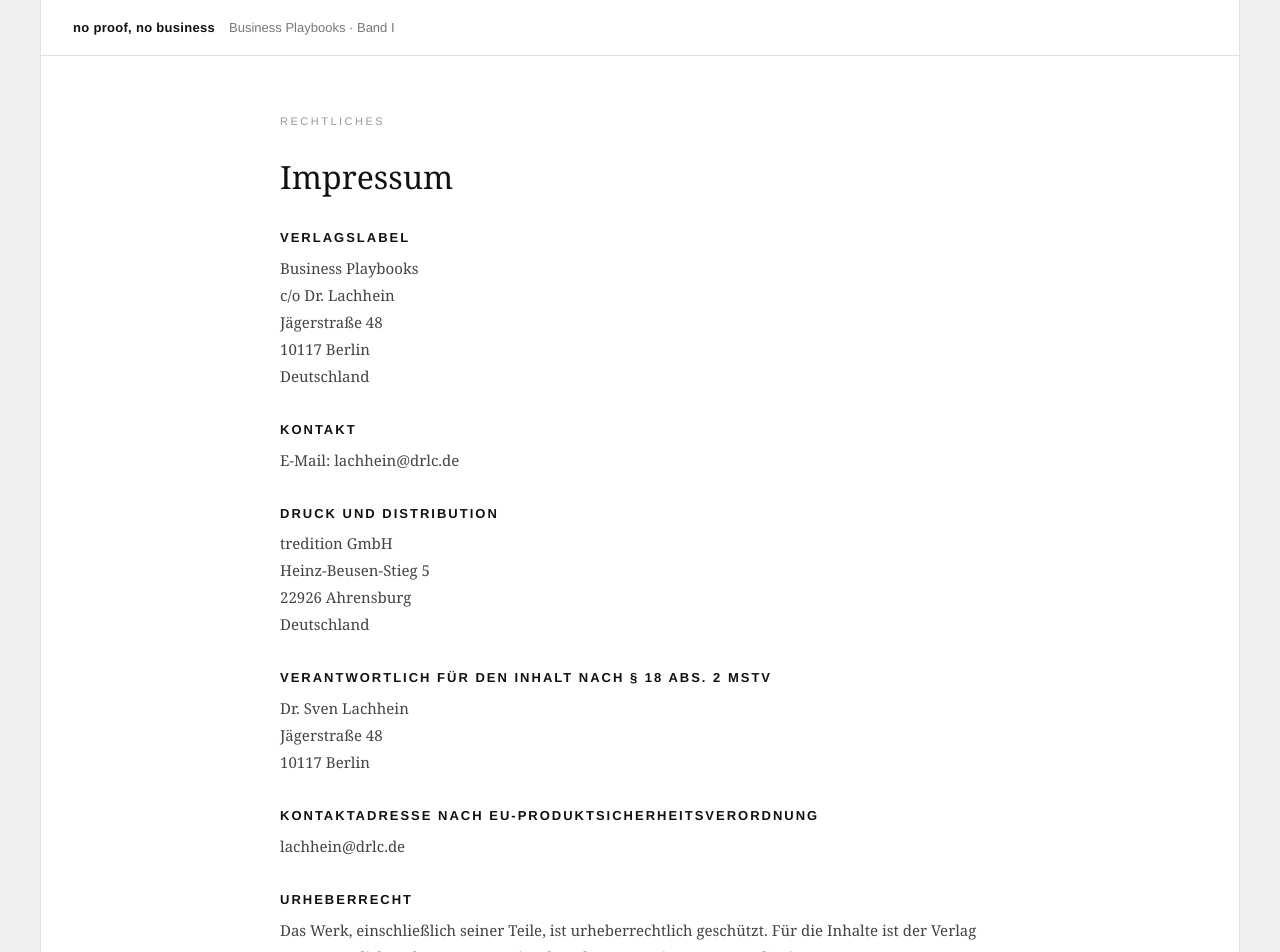
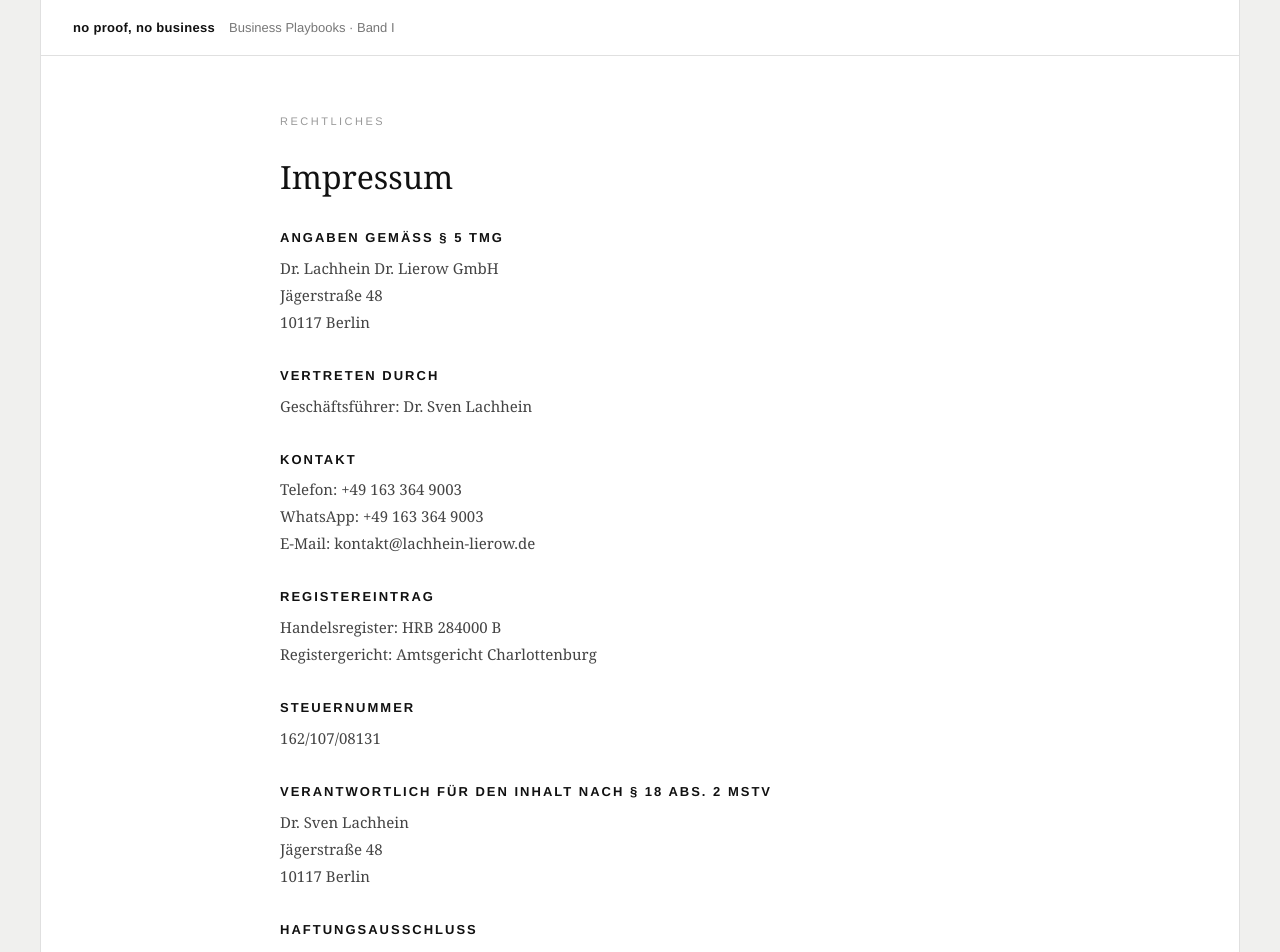
Before and after one commit to svenlachhein/no-proof-no-business, a Next.js app: page /impressum in a window 1280 px wide. Shown: the top 952 px of the page. Built offline with nearby package versions, Linux system fonts and the light colour scheme.

Commit message:
fix(impressum): Anbieter-Impressum der GmbH analog Mutterseite

```diff
--- a/app/impressum/page.tsx
+++ b/app/impressum/page.tsx
@@ -2,11 +2,11 @@ import Link from "next/link";
 import type { Metadata } from "next";
 
 export const metadata: Metadata = {
-  title: "Impressum – no proof, no business",
-  robots: { index: false, follow: false },
+  title: "Impressum",
+  description: "Impressum der Landingpage no proof, no business.",
 };
 
-export default function Impressum() {
+export default function ImpressumPage() {
   return (
     <>
       <nav className="nav">
@@ -21,35 +21,36 @@ export default function Impressum() {
           <span className="section-label">Rechtliches</span>
           <h1>Impressum</h1>
 
-          <h3>Verlagslabel</h3>
+          <h3>Angaben gemäß § 5 TMG</h3>
           <p>
-            Business Playbooks
-            <br />
-            c/o Dr. Lachhein
+            Dr. Lachhein Dr. Lierow GmbH
             <br />
             Jägerstraße 48
             <br />
             10117 Berlin
-            <br />
-            Deutschland
           </p>
+
+          <h3>Vertreten durch</h3>
+          <p>Geschäftsführer: Dr. Sven Lachhein</p>
 
           <h3>Kontakt</h3>
           <p>
-            E-Mail:{" "}
-            <a href="mailto:lachhein@drlc.de">lachhein@drlc.de</a>
+            Telefon: +49 163 364 9003
+            <br />
+            WhatsApp: +49 163 364 9003
+            <br />
+            E-Mail: kontakt@lachhein-lierow.de
           </p>
 
-          <h3>Druck und Distribution</h3>
+          <h3>Registereintrag</h3>
           <p>
-            tredition GmbH
+            Handelsregister: HRB 284000 B
             <br />
-            Heinz-Beusen-Stieg 5
-            <br />
-            22926 Ahrensburg
-            <br />
-            Deutschland
+            Registergericht: Amtsgericht Charlottenburg
           </p>
+
+          <h3>Steuernummer</h3>
+          <p>162/107/08131</p>
 
           <h3>Verantwortlich für den Inhalt nach § 18 Abs. 2 MStV</h3>
           <p>
@@ -60,16 +61,14 @@ export default function Impressum() {
             10117 Berlin
           </p>
 
-          <h3>Kontaktadresse nach EU-Produktsicherheitsverordnung</h3>
+          <h3>Haftungsausschluss</h3>
           <p>
-            <a href="mailto:lachhein@drlc.de">lachhein@drlc.de</a>
+            Die Inhalte dieser Website werden mit größtmöglicher Sorgfalt erstellt. Der Anbieter übernimmt jedoch keine Gewähr für die Richtigkeit, Vollständigkeit und Aktualität der bereitgestellten Inhalte.
           </p>
 
-          <h3>Urheberrecht</h3>
+          <h3>Streitschlichtung</h3>
           <p>
-            Das Werk, einschließlich seiner Teile, ist urheberrechtlich
-            geschützt. Für die Inhalte ist der Verlag verantwortlich. Jede
-            Verwertung ist ohne dessen Zustimmung unzulässig.
+            Die Europäische Kommission stellt eine Plattform zur Online-Streitbeilegung (OS) bereit. Wir sind nicht bereit oder verpflichtet, an Streitbeilegungsverfahren vor einer Verbraucherschlichtungsstelle teilzunehmen.
           </p>
         </div>
       </section>
```
